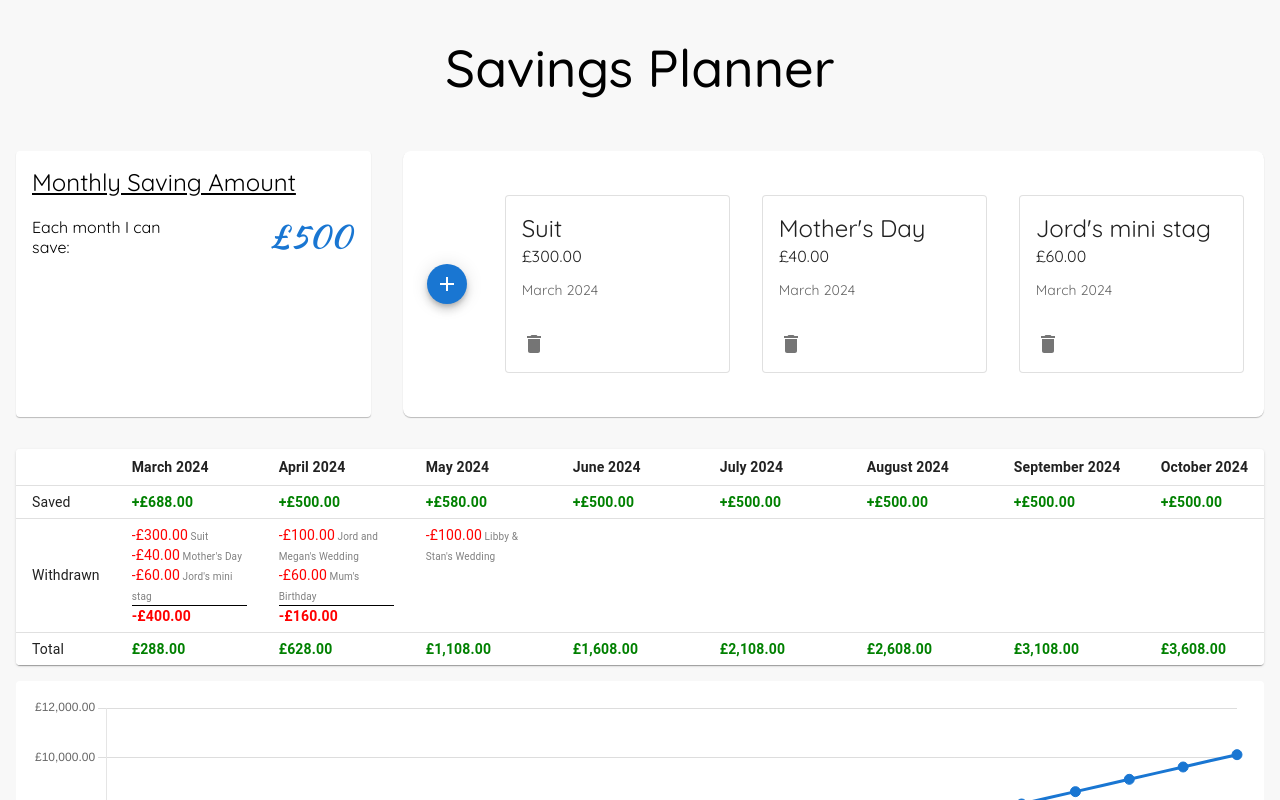
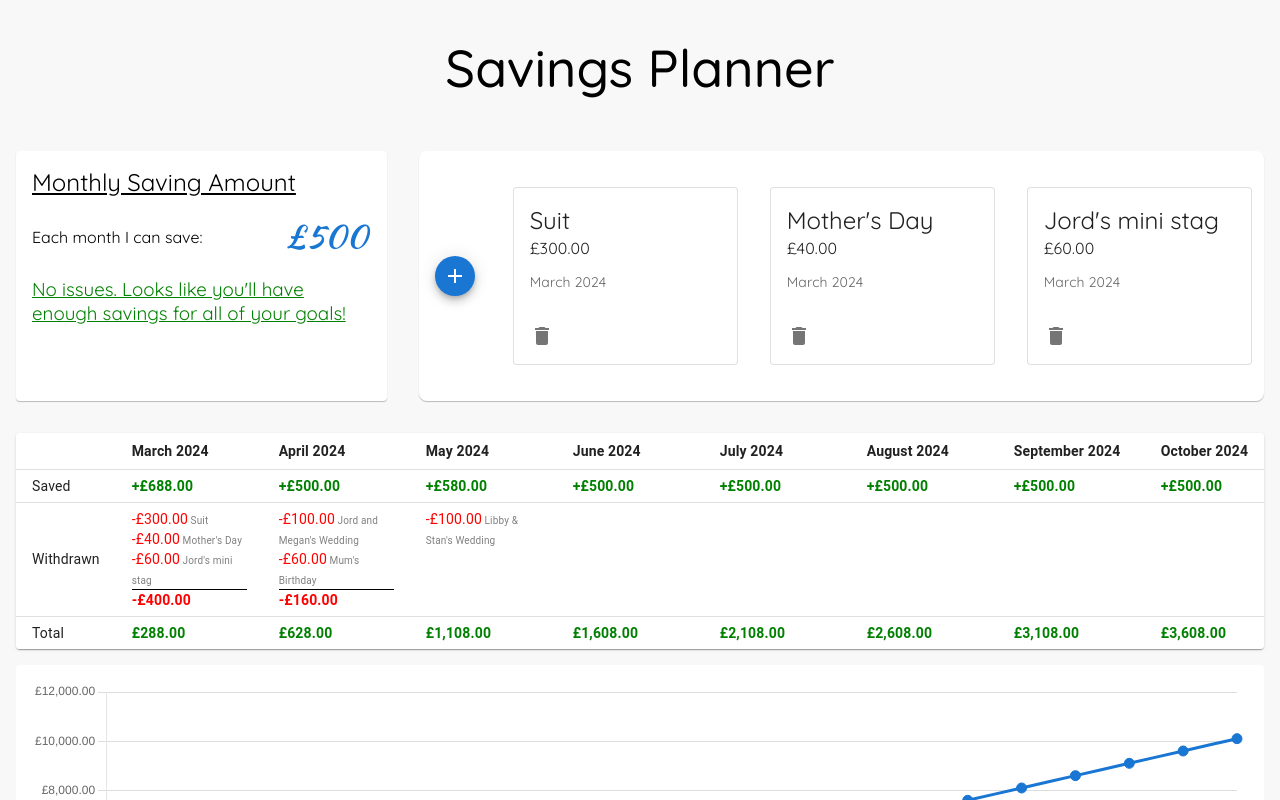
Before and after one commit to AKP-13/savings-planner, a React (Create React App) app: page / in a window 1280 px wide. Shown: the top 800 px of the page. Built offline with nearby package versions, Linux system fonts and the light colour scheme.

Commit message:
Style issues text

```diff
--- a/src/monthlySavingAmount/MonthlySavingAmount.tsx
+++ b/src/monthlySavingAmount/MonthlySavingAmount.tsx
@@ -8,7 +8,7 @@ import {
   Container,
   EditingContainer,
   IssuesExplanation,
-  IssuesTitle,
+  ExplanationText,
   PoundSign,
   SavingsAmount,
   SavingsAmountContainer,
@@ -124,11 +124,11 @@ const MonthlySavingAmount: FunctionComponent<Props> = ({ tableData, setTableData
         )}
       </SavingsAmountContainer>
 
-      {numberOfIssues > 0 && (
+      {numberOfIssues > 0 ? (
         <div>
-          <IssuesTitle>
+          <ExplanationText $type="error">
             {numberOfIssues} Issue{numberOfIssues === 1 ? '' : 's'}
-          </IssuesTitle>
+          </ExplanationText>
 
           <IssuesExplanation>
             Based on your monthly saving amount and saving goals, you won&apos;t have enough for:
@@ -140,6 +140,12 @@ const MonthlySavingAmount: FunctionComponent<Props> = ({ tableData, setTableData
             </IssuesExplanation>
           ))}
         </div>
+      ) : (
+        <div>
+          <ExplanationText $type="success">
+            No issues. Looks like you&apos;ll have enough savings for all of your goals!
+          </ExplanationText>
+        </div>
       )}
     </Container>
   );
--- a/src/monthlySavingAmount/styles.ts
+++ b/src/monthlySavingAmount/styles.ts
@@ -1,4 +1,8 @@
 import styled from 'styled-components';
+
+type StyleProps = {
+  $type: 'success' | 'error' | 'warning';
+};
 
 export const Container = styled.div`
   background-color: white;
@@ -44,8 +48,8 @@ export const ConfirmContainer = styled.span`
   align-self: center;
 `;
 
-export const IssuesTitle = styled.h3`
-  color: red;
+export const ExplanationText = styled.h3<StyleProps>`
+  color: ${({ $type }) => ($type === 'success' ? 'green' : $type === 'error' ? 'red' : 'yellow')};
   margin: 0.5rem;
   font-weight: 400;
   text-align: left;
--- a/src/savingGoals/styles.ts
+++ b/src/savingGoals/styles.ts
@@ -26,7 +26,6 @@ export const Container = styled.div`
   display: flex;
   height: 250px;
   margin: 1rem;
-  padding: 0.5rem;
   width: 66%;
 `;
 
--- a/src/savingsProjections/styles.ts
+++ b/src/savingsProjections/styles.ts
@@ -15,10 +15,3 @@ export const TotalAmount = styled.p`
   font-weight: bold;
   margin: 0;
 `;
-
-export const TotalText = styled.span`
-  color: grey;
-  font-size: 10px;
-  font-weight: bold;
-  margin: 0;
-`;
```
